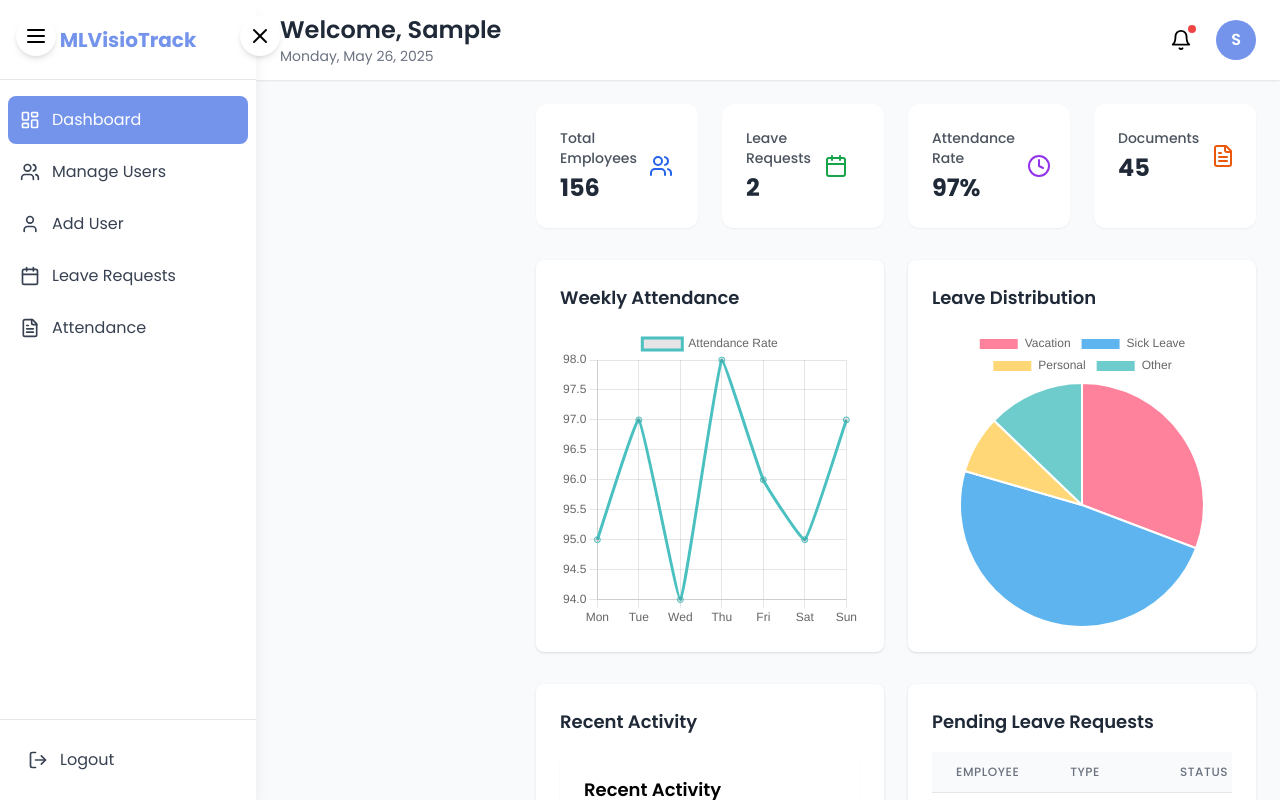
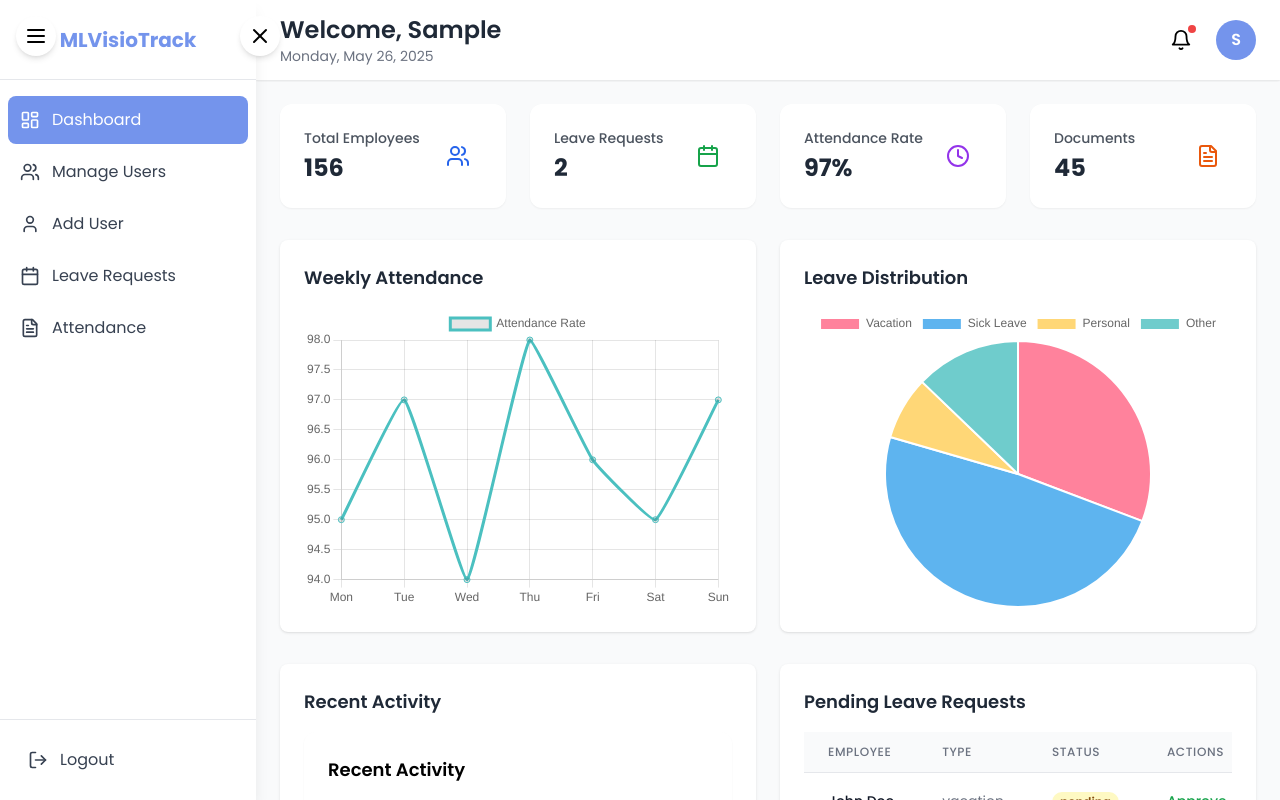
Before and after one commit to sarangan777/react-app, a React (Vite) app: page /admin/dashboard in a window 1280 px wide. Built offline with nearby package versions, Linux system fonts and the light colour scheme; sample sign-in values are in the browser's storage.

Commit message:
Adjust layout spacing for sidebar toggle

```diff
--- a/src/routes/PrivateRoute.tsx
+++ b/src/routes/PrivateRoute.tsx
@@ -49,14 +49,12 @@ const PrivateRoute = ({ allowedRoles }: PrivateRouteProps) => {
     <div className="flex h-screen bg-gray-50">
       <Sidebar isMobile={isMobile} isOpen={sidebarOpen} onToggle={toggleSidebar} />
 
-      <div className={`flex-1 flex flex-col transition-all duration-300 ${
-        sidebarOpen ? 'md:ml-64' : 'md:ml-0'
+      <div className={`flex-1 flex flex-col transition-all duration-300 ease-in-out ${
+        sidebarOpen ? 'md:ml-64' : ''
       }`}>
         <TopHeader sidebarOpen={sidebarOpen} onToggleSidebar={toggleSidebar} />
 
-        <main className={`flex-1 overflow-y-auto pt-20 transition-all duration-300 ${
-          sidebarOpen ? 'md:pl-64' : 'md:pl-0'
-        }`}>
+        <main className="flex-1 overflow-y-auto pt-20">
           <Outlet />
         </main>
       </div>
```
